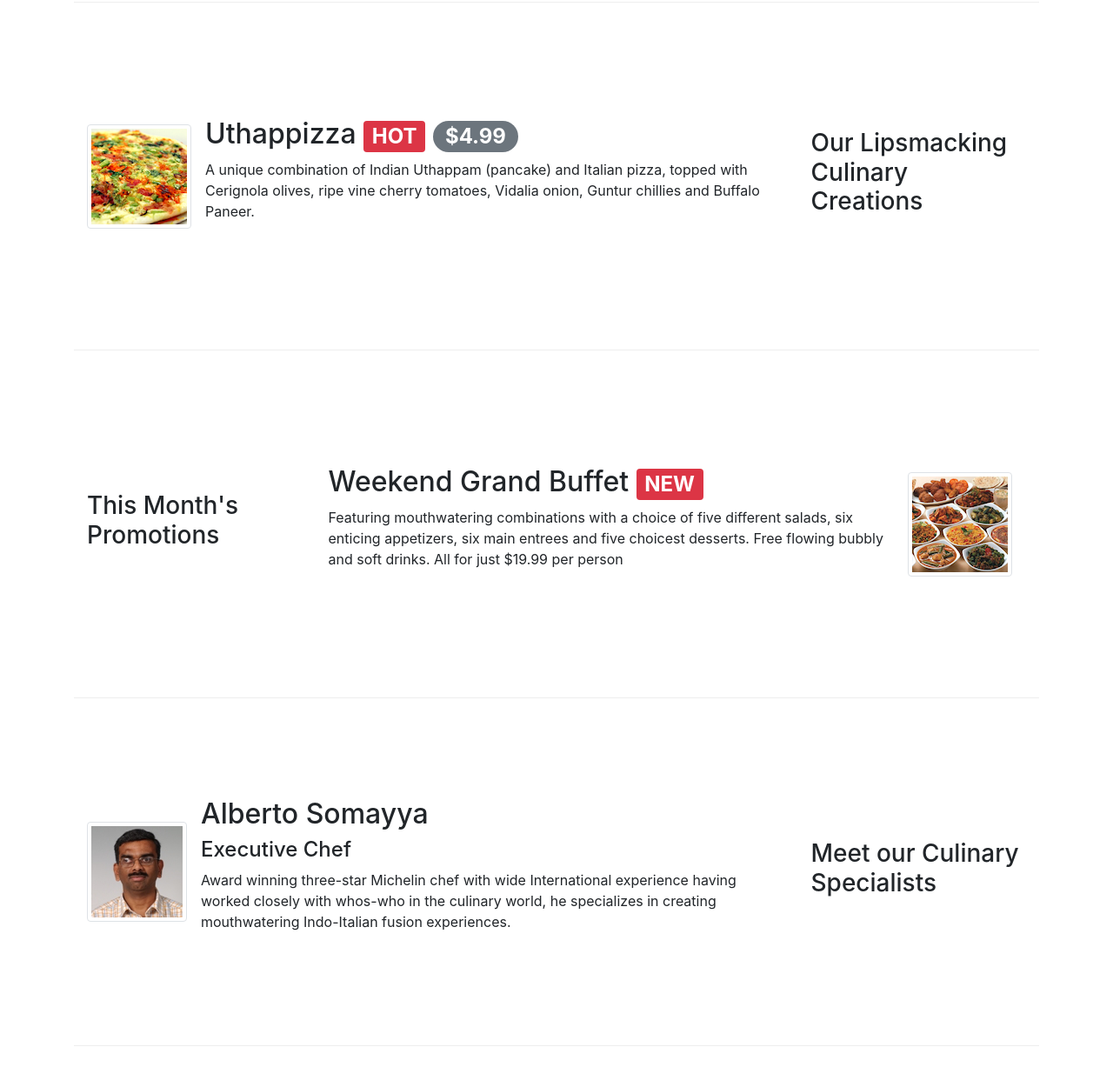
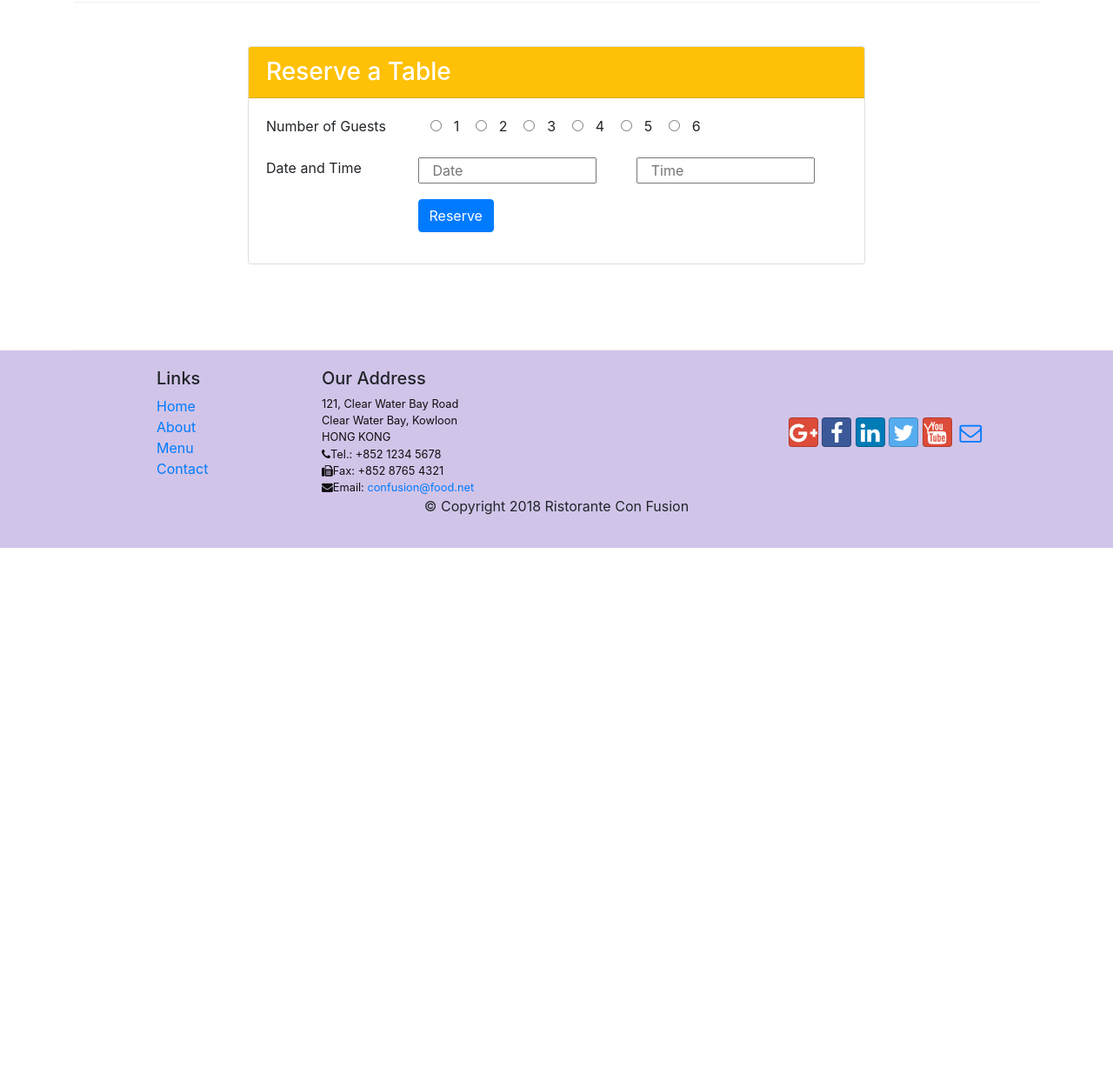
Before and after one commit to Miguel-1974/conFusion, a website: page index.html in a window 1280 px wide. Shown: the part 732-1982 px from the top of the page at 87% size. After the commit the page ends 1362 px from the top, so only its background shows below. Drawn offline with nearby package versions, Linux system fonts and the light colour scheme.

Commit message:
carousel

```diff
--- a/index.html
+++ b/index.html
@@ -148,67 +148,6 @@
             </div>
         </div>
 
-        <div class="row row-content align-items-center">
-            <div class="col-12 col-sm-4 order-sm-last col-md-3">
-                <h3>Our Lipsmacking Culinary Creations</h3>
-            </div>
-            <div class="col col-sm order-sm-first col-md">
-                <div class="media">
-                    <img class="d-flex mr-3 img-thumbnail align-self-center"
-                            src="img/uthappizza.png" alt="Uthappizza">
-                    <div class="media-body">
-                        <h2 class="mt-0">Uthappizza
-                            <span class="badge badge-danger">HOT</span>
-                            <span class="badge badge-pill badge-secondary">$4.99</span>
-                        </h2>
-                        <p class="d-none d-sm-block">A unique combination of Indian Uthappam (pancake) and
-                            Italian pizza, topped with Cerignola olives, ripe vine
-                            cherry tomatoes, Vidalia onion, Guntur chillies and
-                            Buffalo Paneer.</p>
-                    </div>
-                </div>
-            </div>
-        </div>
-
-
-        <div class="row row-content align-items-center">
-            <div class="col-12 col-sm-4 col-md-3">
-                <h3>This Month's Promotions</h3>
-            </div>
-            <div class="col col-sm col-md">
-                <div class="media">
-
-                    <div class="media-body">
-                        <h2>Weekend Grand Buffet&nbsp;<span class="badge badge-danger">NEW</span></h2>
-                        <p class="d-none d-sm-block">Featuring mouthwatering combinations with a choice of five different salads, six enticing appetizers, six main entrees and five choicest desserts. Free flowing bubbly and soft drinks. All for just $19.99 per person </p>
-                    </div>
-                    <img class="d-flex mr-3 img-thumbnail align-self-center"
-                            src="img/buffet.png" alt="Buffet">
-                </div>
-            </div>
-        </div>
-
-        <div class="row row-content align-items-center">
-            <div class="col-12 col-sm-4 order-sm-last col-md-3">
-                <h3>Meet our Culinary Specialists</h3>
-            </div>
-            <div class="col col-sm order-sm-first col-md">
-                <div class="media">
-                    <img class="d-flex mr-3 img-thumbnail align-self-center"
-                            src="img/alberto.png" alt="Alberto Somayya">
-                    <div class="media-body">
-                        <h2 class="mt-0">Alberto Somayya</h2>
-                        <h4>Executive Chef</h4>
-                        <p class="d-none d-sm-block">Award winning three-star Michelin chef with wide
-                            International experience having worked closely with
-                            whos-who in the culinary world, he specializes in
-                            creating mouthwatering Indo-Italian fusion experiences.
-                            </p>
-                    </div>
-                </div>
-            </div>
-        </div>
-
         <a id="reservetable"></a>
         <div class="row row-content d-flex justify-content-center">
             <div class="col-12 col-sm-8">
```
